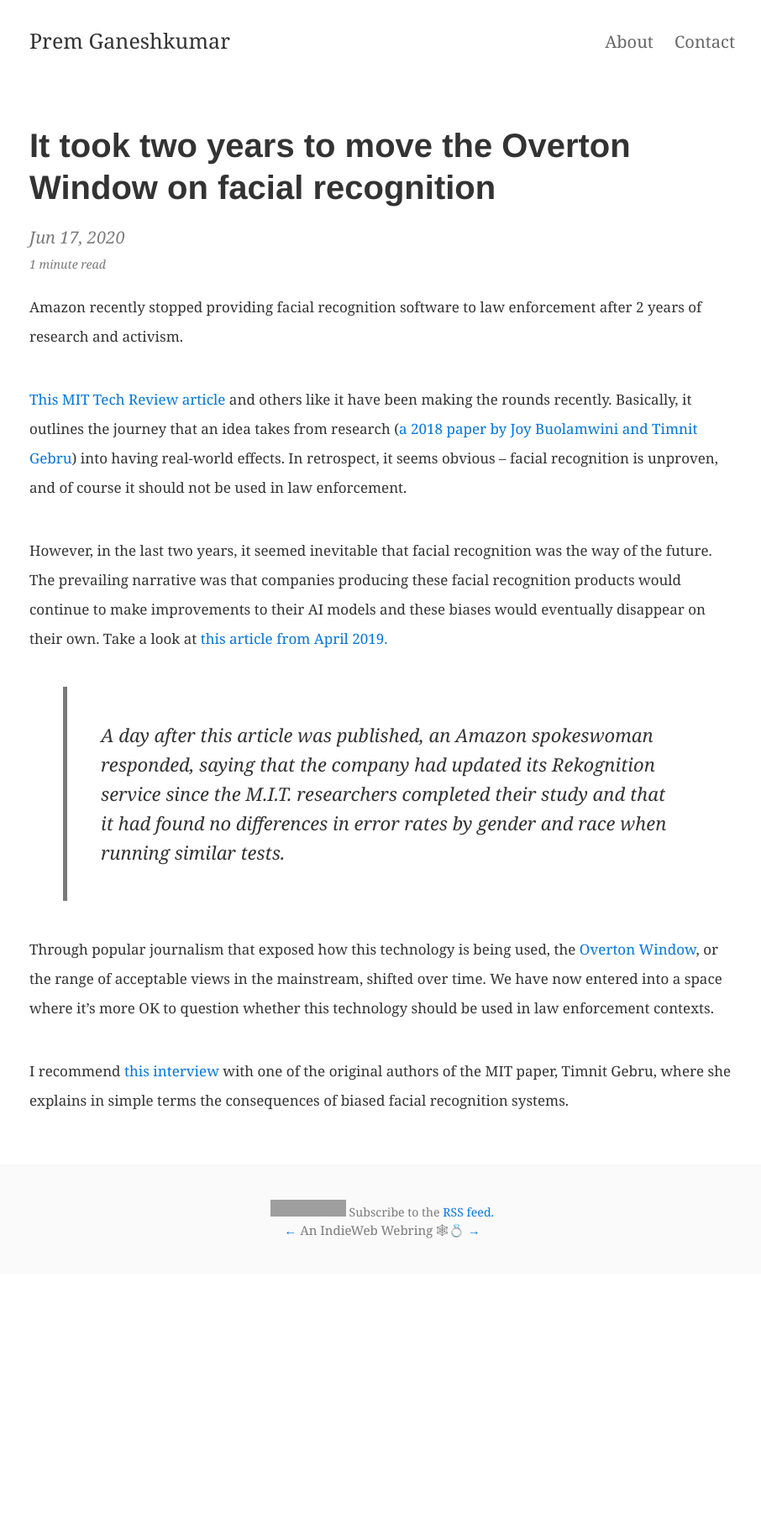
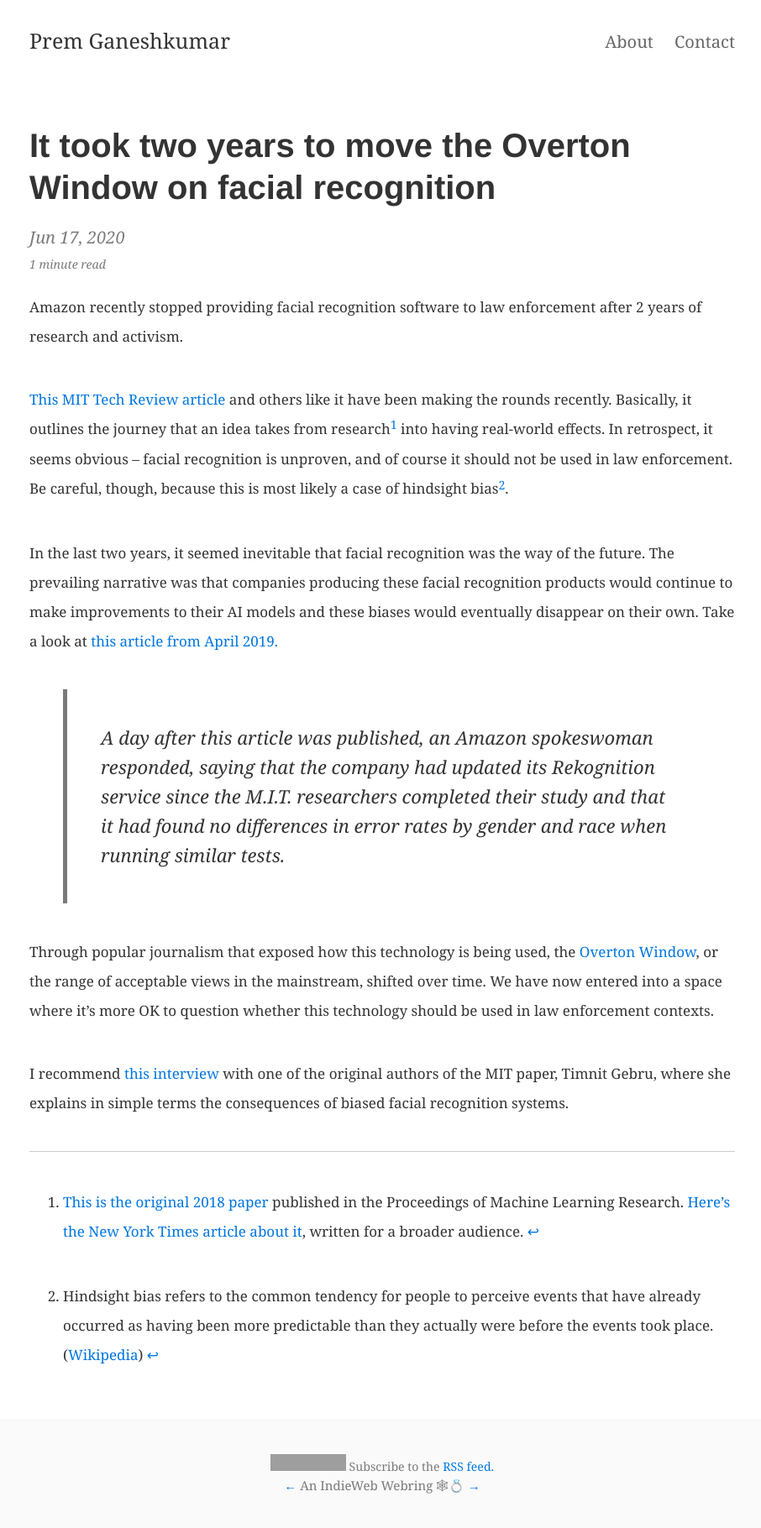
Before and after one commit to premgane/premgane.github.io, a Jekyll site: the page built from _posts/2020-06-17-banning-facial-recognition.md, in a window 1280 px wide. Shown: the whole page at 84% size, without its empty margins (185-1091 px from the left). Built offline with Jekyll 4.4.1, drawn with Linux system fonts in a browser that asks for light colours; before the commit the page ends 1517 px from its top, so only the background shows below that; grey boxes are pictures that could not be loaded.

Commit message:
Add footnotes

```diff
--- a/_posts/2020-06-17-banning-facial-recognition.md
+++ b/_posts/2020-06-17-banning-facial-recognition.md
@@ -8,12 +8,18 @@
 
 Amazon recently stopped providing facial recognition software to law enforcement after 2 years of research and activism.
 
-[This MIT Tech Review article](https://www.technologyreview.com/2020/06/12/1003482/amazon-stopped-selling-police-face-recognition-fight/) and others like it have been making the rounds recently. Basically, it outlines the journey that an idea takes from research ([a 2018 paper by Joy Buolamwini and Timnit Gebru](https://www.nytimes.com/2018/02/09/technology/facial-recognition-race-artificial-intelligence.html)) into having real-world effects. In retrospect, it seems obvious -- facial recognition is unproven, and of course it should not be used in law enforcement.
+[This MIT Tech Review article](https://www.technologyreview.com/2020/06/12/1003482/amazon-stopped-selling-police-face-recognition-fight/) and others like it have been making the rounds recently. Basically, it outlines the journey that an idea takes from research[^1] into having real-world effects. In retrospect, it seems obvious -- facial recognition is unproven, and of course it should not be used in law enforcement. Be careful, though, because this is most likely a case of hindsight bias[^2].
 
-However, in the last two years, it seemed inevitable that facial recognition was the way of the future. The prevailing narrative was that companies producing these facial recognition products would continue to make improvements to their AI models and these biases would eventually disappear on their own. Take a look at [this article from April 2019.](https://www.nytimes.com/2019/04/03/technology/amazon-facial-recognition-technology.html)
+In the last two years, it seemed inevitable that facial recognition was the way of the future. The prevailing narrative was that companies producing these facial recognition products would continue to make improvements to their AI models and these biases would eventually disappear on their own. Take a look at [this article from April 2019.](https://www.nytimes.com/2019/04/03/technology/amazon-facial-recognition-technology.html)
 
 > A day after this article was published, an Amazon spokeswoman responded, saying that the company had updated its Rekognition service since the M.I.T. researchers completed their study and that it had found no differences in error rates by gender and race when running similar tests.
 
 Through popular journalism that exposed how this technology is being used, the [Overton Window](https://en.wikipedia.org/wiki/Overton_window), or the range of acceptable views in the mainstream, shifted over time. We have now entered into a space where it's more OK to question whether this technology should be used in law enforcement contexts.
 
 I recommend [this interview](https://www.youtube.com/watch?v=uYlR3OIUQx4) with one of the original authors of the MIT paper, Timnit Gebru, where she explains in simple terms the consequences of biased facial recognition systems.
+
+---
+
+[^1]: [This is the original 2018 paper](http://proceedings.mlr.press/v81/buolamwini18a/buolamwini18a.pdf) published in the Proceedings of Machine Learning Research. [Here's the New York Times article about it](https://www.nytimes.com/2018/02/09/technology/facial-recognition-race-artificial-intelligence.html), written for a broader audience.
+
+[^2]: Hindsight bias refers to the common tendency for people to perceive events that have already occurred as having been more predictable than they actually were before the events took place. ([Wikipedia](https://en.wikipedia.org/wiki/Hindsight_bias))
```
Also changed, not shown: 1 other file.
